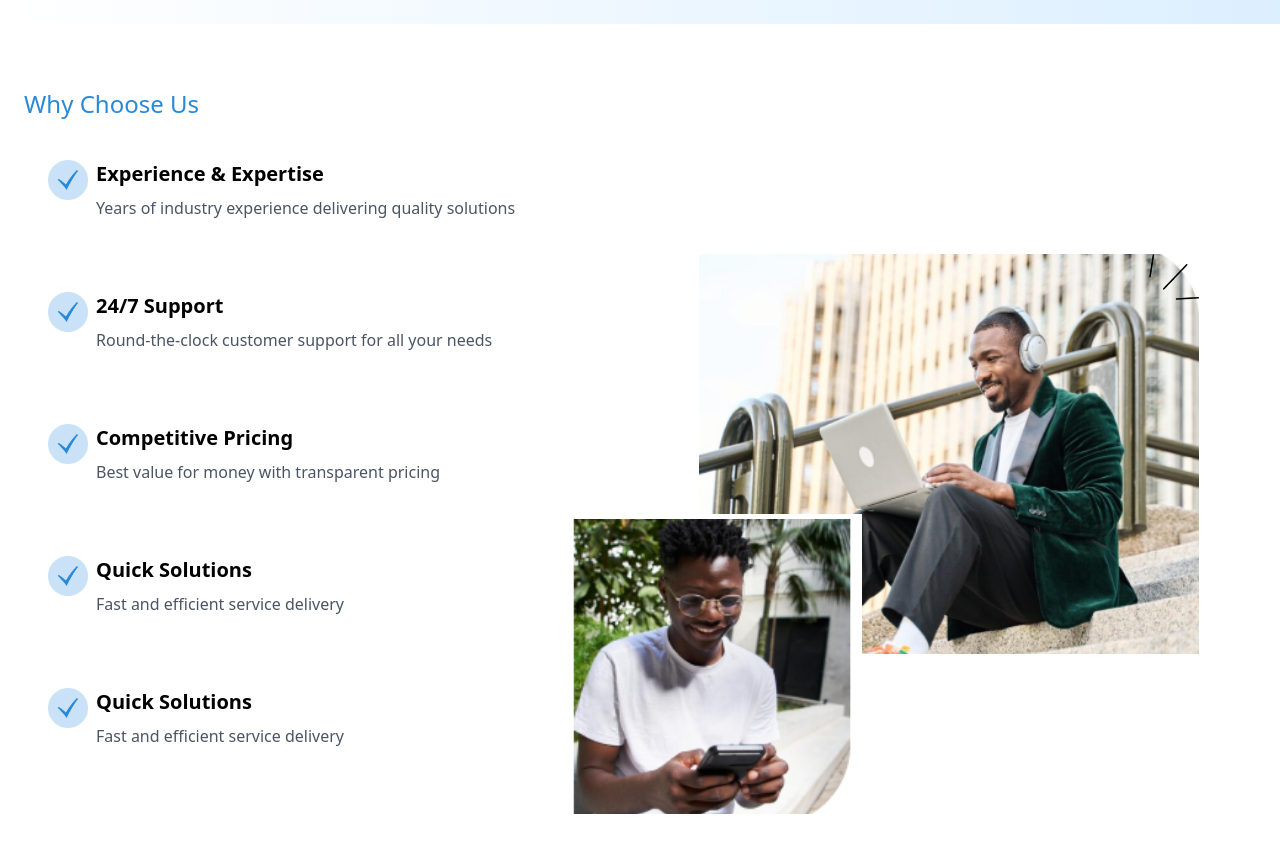
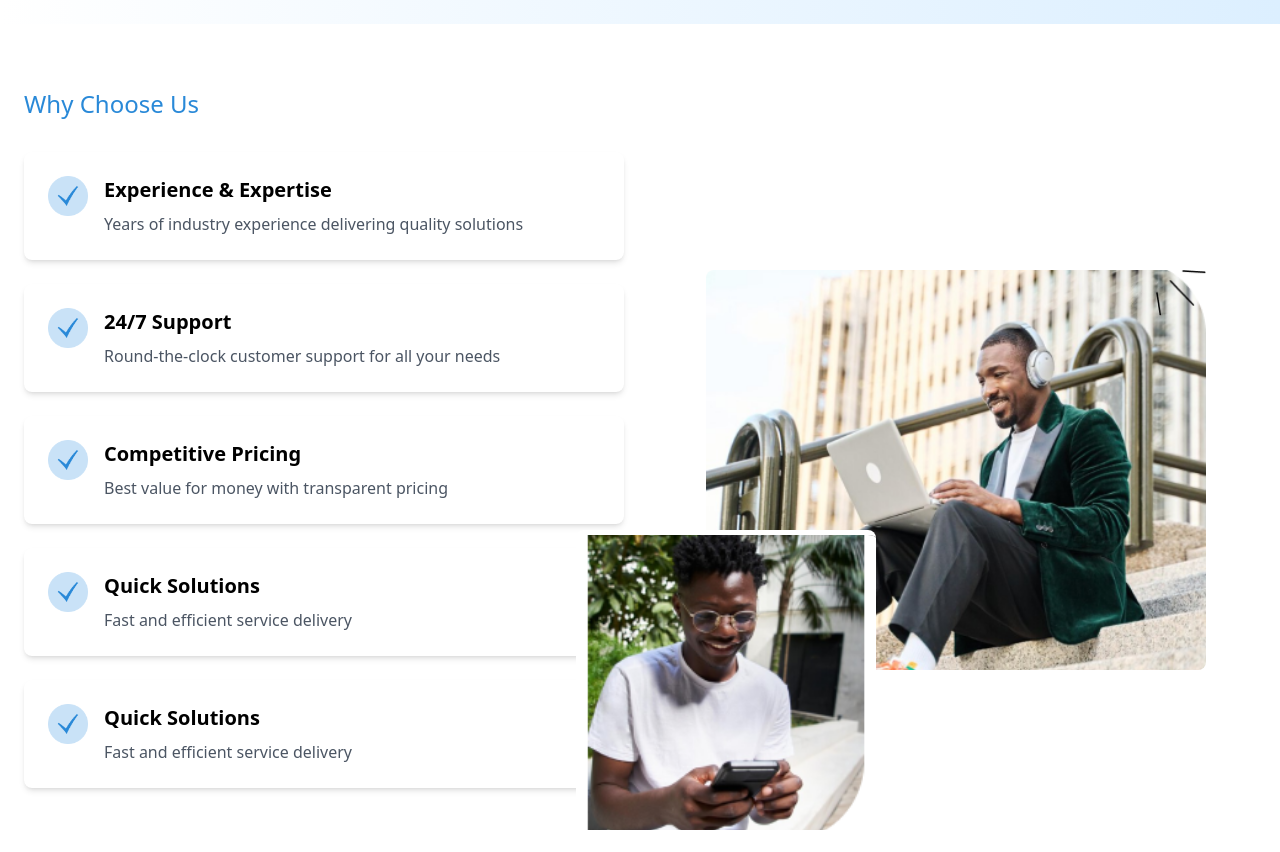
Before and after one commit to Victor4life/iabscodes, a Next.js app: page / in a window 1280 px wide. Shown: the part 621-1473 px from the top of the page. Built offline with nearby package versions, Linux system fonts and the light colour scheme.

Commit message:
Workflow permissions

```diff
--- a/app/components/WhyChoosUs/WhyChooseUs.tsx
+++ b/app/components/WhyChoosUs/WhyChooseUs.tsx
@@ -33,13 +33,15 @@ const WhyChooseUs = () => {
   return (
     <section className="py-16 px-6">
       <div className="max-w-7xl mx-auto">
-        <h2 className="text-[#2989D8] text-2xl mb-4">Why Choose Us</h2>
-        <div className="flex flex-col md:flex-row gap-1 items-center">
+        <h2 className="text-[#2989D8] text-2xl mb-8 text-center md:text-left">
+          Why Choose Us
+        </h2>
+        <div className="flex flex-col md:flex-row gap-8 items-center">
           <div className="w-full md:w-1/2">
-            <div className="grid grid-cols-1 md:grid-cols-1 gap-6">
+            <div className="grid grid-cols-1 gap-6">
               {reasons.map((reason, index) => (
-                <div key={index} className="bg-white p-6 rounded-lg">
-                  <div className="flex items-start gap-2">
+                <div key={index} className="bg-white p-6 rounded-lg shadow-md">
+                  <div className="flex items-start gap-4">
                     <Image
                       src={reason.icon}
                       alt={reason.title}
@@ -61,16 +63,16 @@ const WhyChooseUs = () => {
 
           <div className="w-full md:w-1/2 relative h-full flex justify-center">
             {/* Base Image */}
-            <div className="relative w-[500px] h-[400px]">
+            <div className="relative w-[300px] h-[300px] md:w-[500px] md:h-[400px]">
               <Image
                 src="/Rectangle.png"
                 alt="VTU Business"
                 fill
-                className="object-cover"
+                className="object-cover rounded-lg"
                 priority
               />
               <Image
-                src="/Rays1.png"
+                src="/Rays.png"
                 alt="VTU Business"
                 width={50}
                 height={50}
@@ -78,12 +80,12 @@ const WhyChooseUs = () => {
                 priority
               />
             </div>
-            <div className="absolute -bottom-[10rem] -left-[5rem] w-[300px] h-[300px]">
+            <div className="absolute -bottom-[5rem] md:-bottom-[10rem] -left-[2rem] md:-left-[5rem] w-[150px] h-[150px] md:w-[300px] md:h-[300px]">
               <Image
                 src="/Rectangle1.png"
                 alt="VTU Business"
                 fill
-                className="object-cover border-t-[5px] border-white"
+                className="object-cover border-t-[5px] border-white rounded-lg"
                 priority
               />
             </div>
--- a/next.config.js
+++ b/next.config.js
@@ -4,7 +4,7 @@ const nextConfig = {
   images: {
     unoptimized: true,
   },
-  basePath: "",
+  basePath: "/iabscodes",
 };
 
 module.exports = nextConfig;
```
